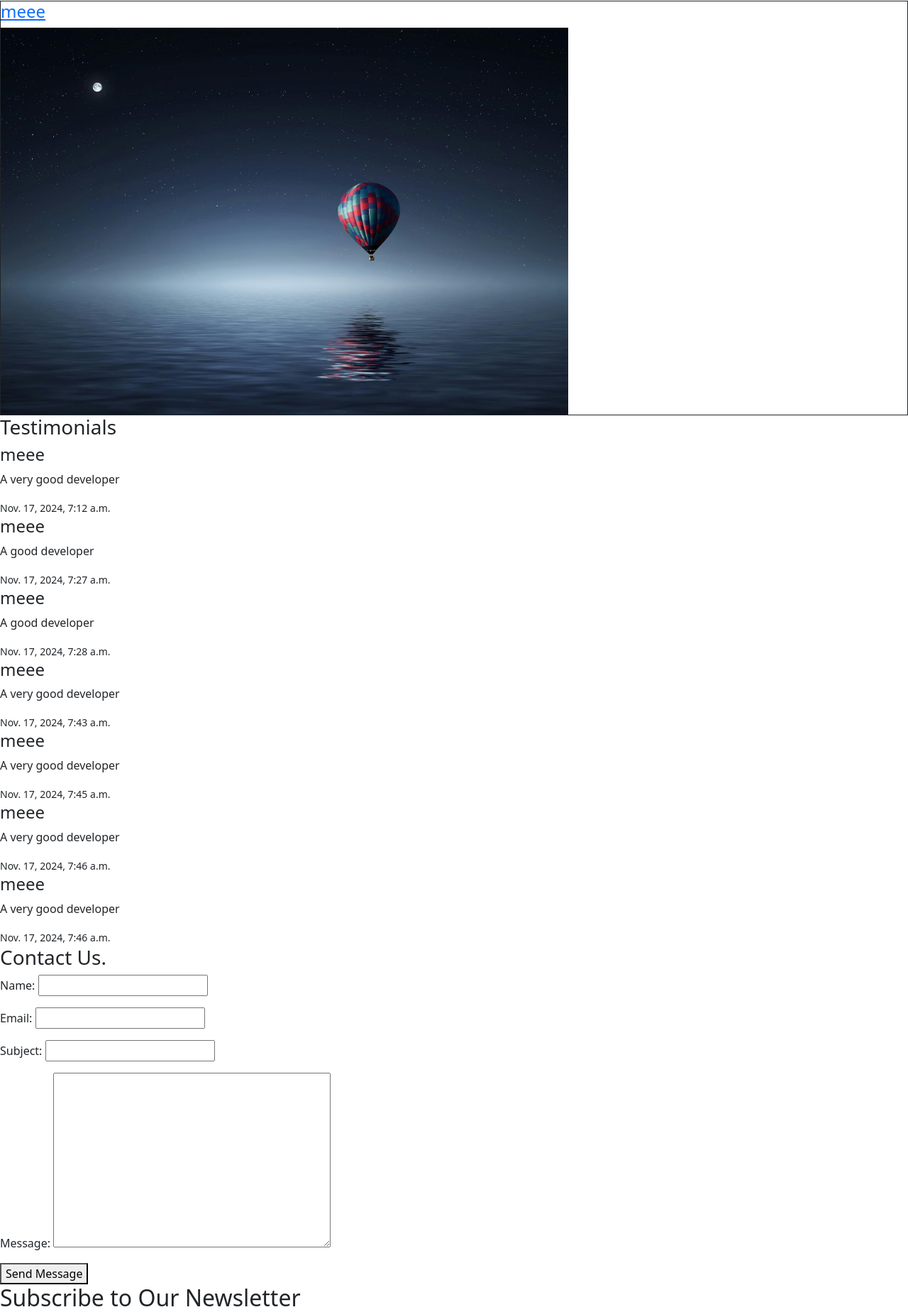
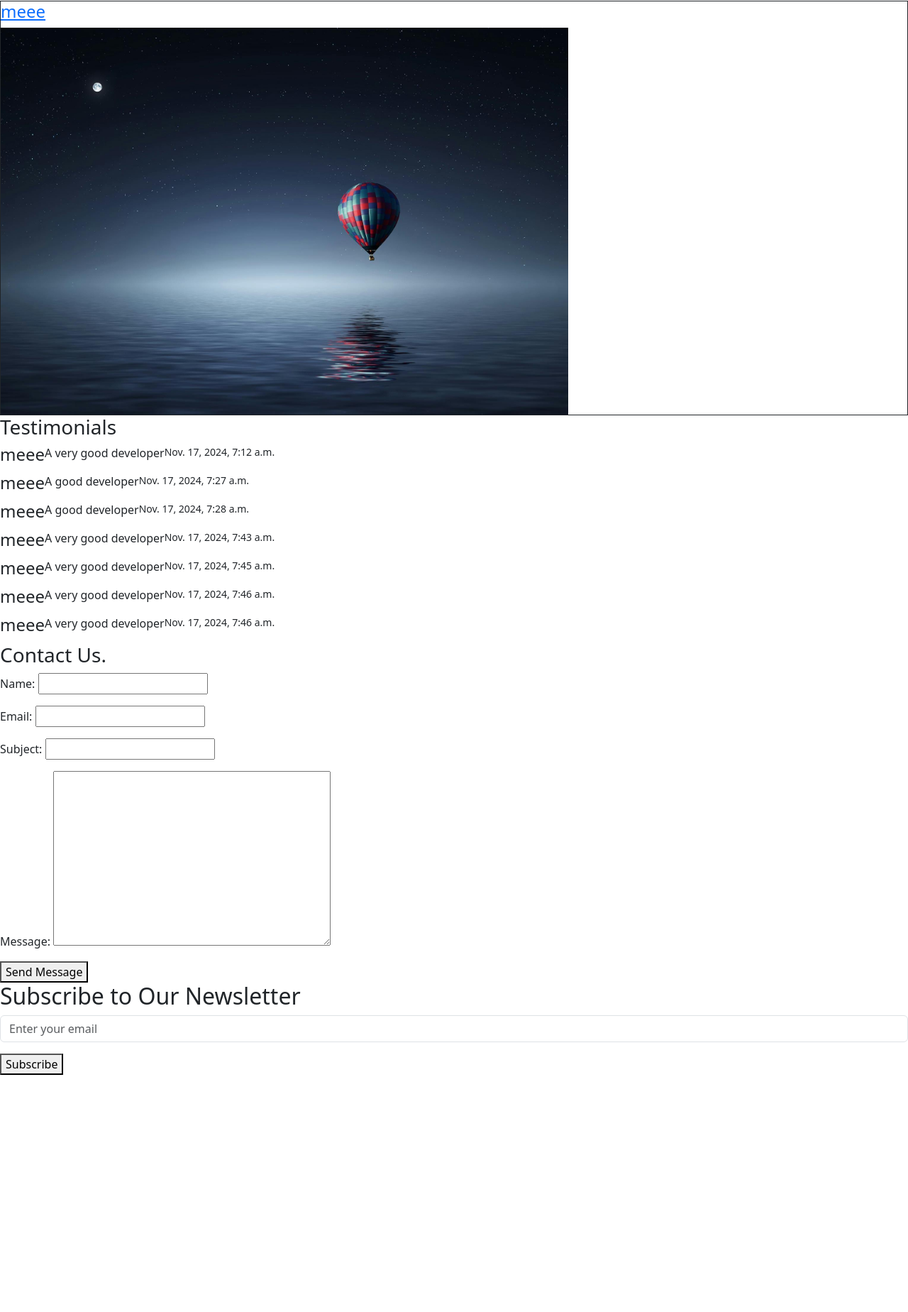
Before and after one commit to Njoro90260/portfolio-web2, a Django app: page / in a window 1280 px wide. Shown: the part 1914-3762 px from the top of the page at 71% size. After the commit the page ends 3428 px from the top, so only its background shows below. Run offline with Django 4.2, Linux system fonts and the light colour scheme; data comes from the database, SQL or seed files in the repository; parts of the project's set-up code (start-up, migrations or seed data) failed here and were passed over; some libraries are stand-ins or nearby versions.

Commit message:
bootstrap commit 2.

```diff
--- a/static/css/styles.css
+++ b/static/css/styles.css
@@ -1,5 +1,10 @@
 body {
     overflow-x: hidden;
+}
+nav, li {
+    display: flex;
+    flex-direction: row;
+    list-style: none;
 }
 img {
     width: 100vh;
@@ -9,6 +14,3 @@ img {
     border-style: solid;
     border-width: 1px;
 }
-li{
-    list-style: none;
-}
```
Also changed, not shown: 1 other file.
